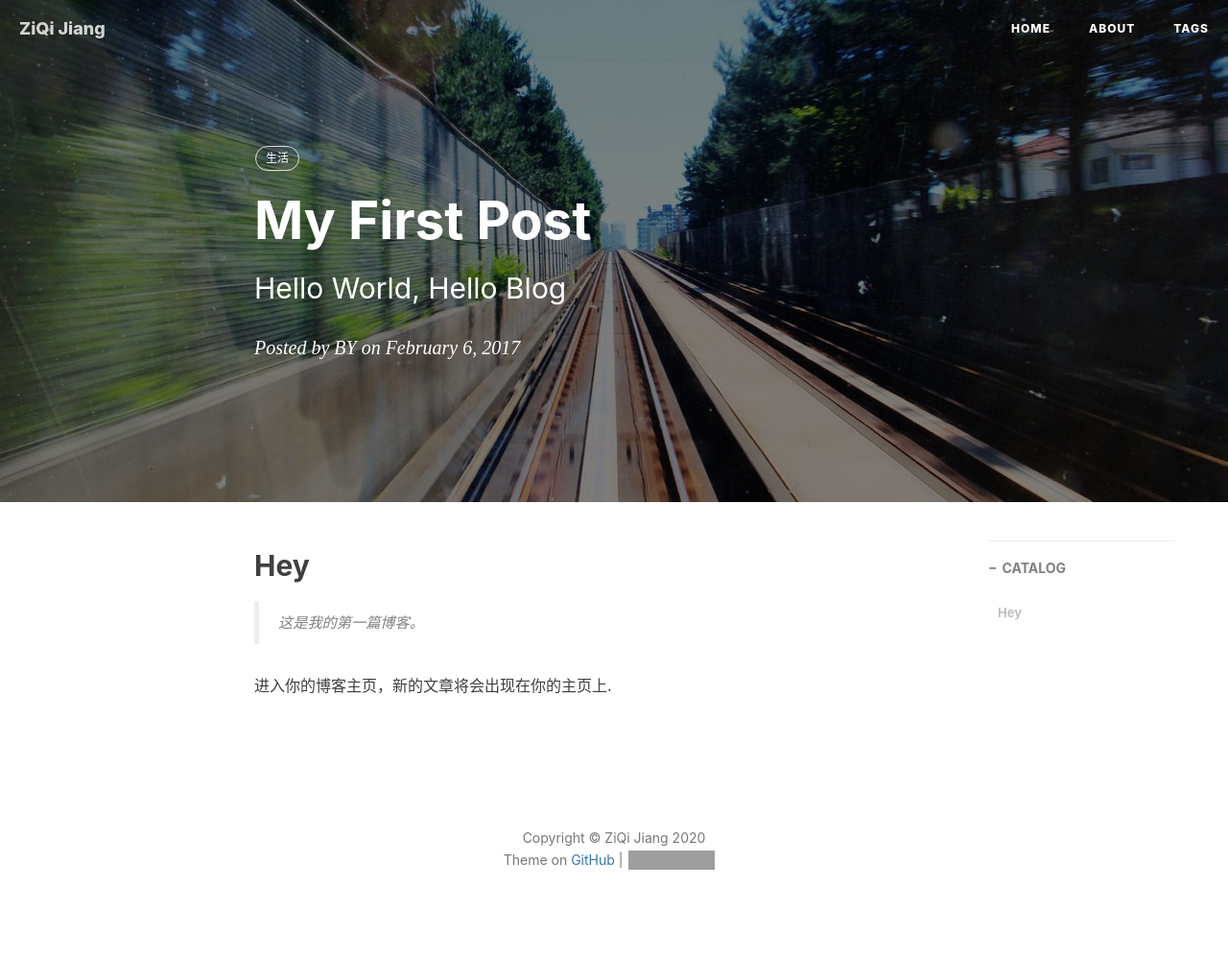
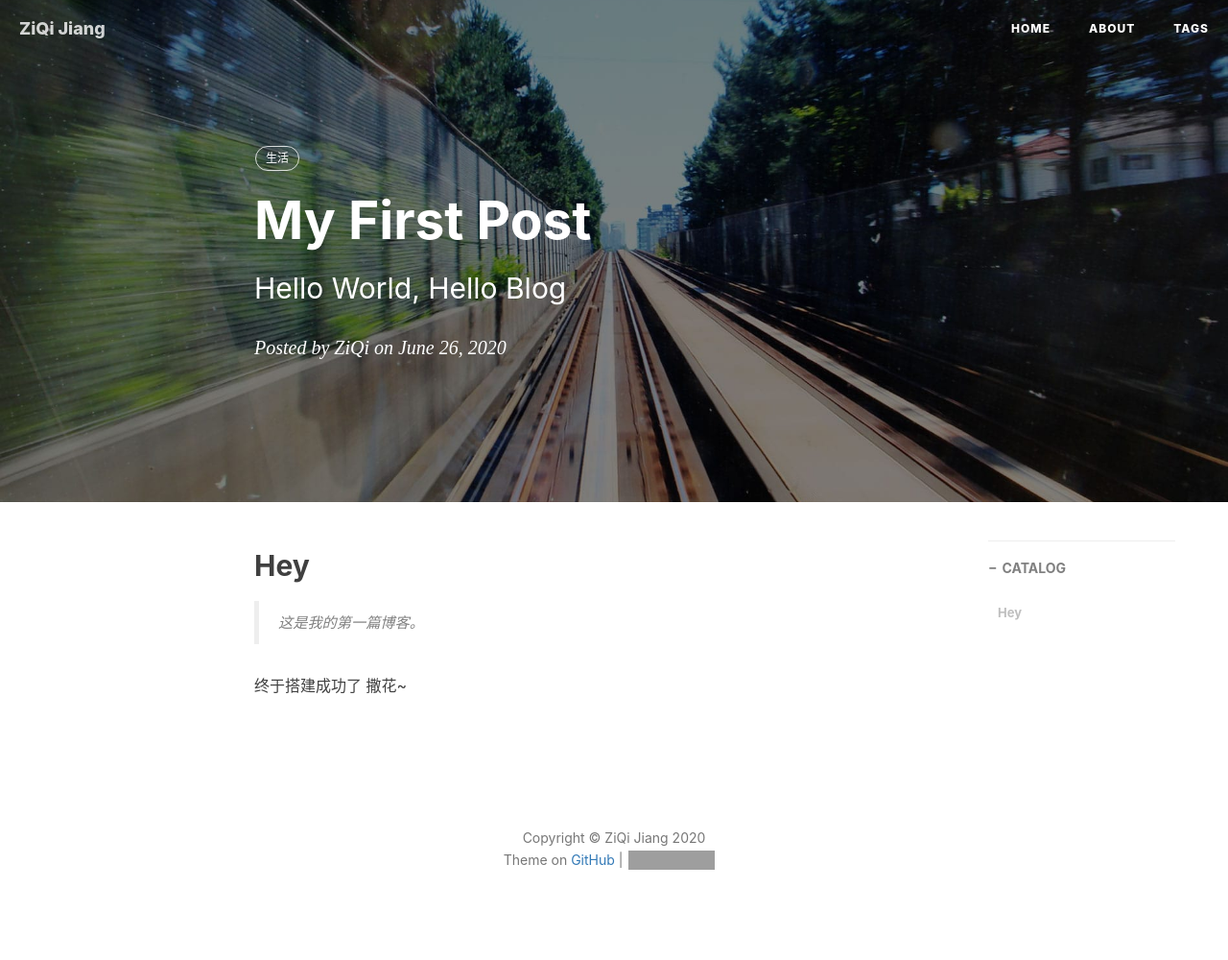
Before and after one commit to ZiQi-Jiang/blog, a Jekyll site: the page built from _posts/2020-06-26-第一篇博客.md, in a window 1280 px wide. Shown: the whole page at 96% size. Built offline with Jekyll 4.4.1, drawn with Linux system fonts in a browser that asks for light colours; nearby versions of some CDN libraries; comment, search, counter and statistics services are not loaded; grey boxes are pictures that could not be loaded.

Commit message:
Update 2020-06-26-第一篇博客.md

```diff
--- a/_posts/2020-06-26-第一篇博客.md
+++ b/_posts/2020-06-26-第一篇博客.md
@@ -2,8 +2,8 @@
 layout:     post                    # 使用的布局（不需要改）
 title:      My First Post               # 标题
 subtitle:   Hello World, Hello Blog #副标题
-date:       2017-02-06              # 时间
-author:     BY                      # 作者
+date:       2020-06-26              # 时间
+author:     ZiQi                      # 作者
 header-img: img/post-bg-2015.jpg    #这篇文章标题背景图片
 catalog: true                       # 是否归档
 tags:                               #标签
@@ -13,4 +13,5 @@ tags:                               #标签
 ## Hey
 >这是我的第一篇博客。
 
-进入你的博客主页，新的文章将会出现在你的主页上.
+终于搭建成功了
+撒花~
```
